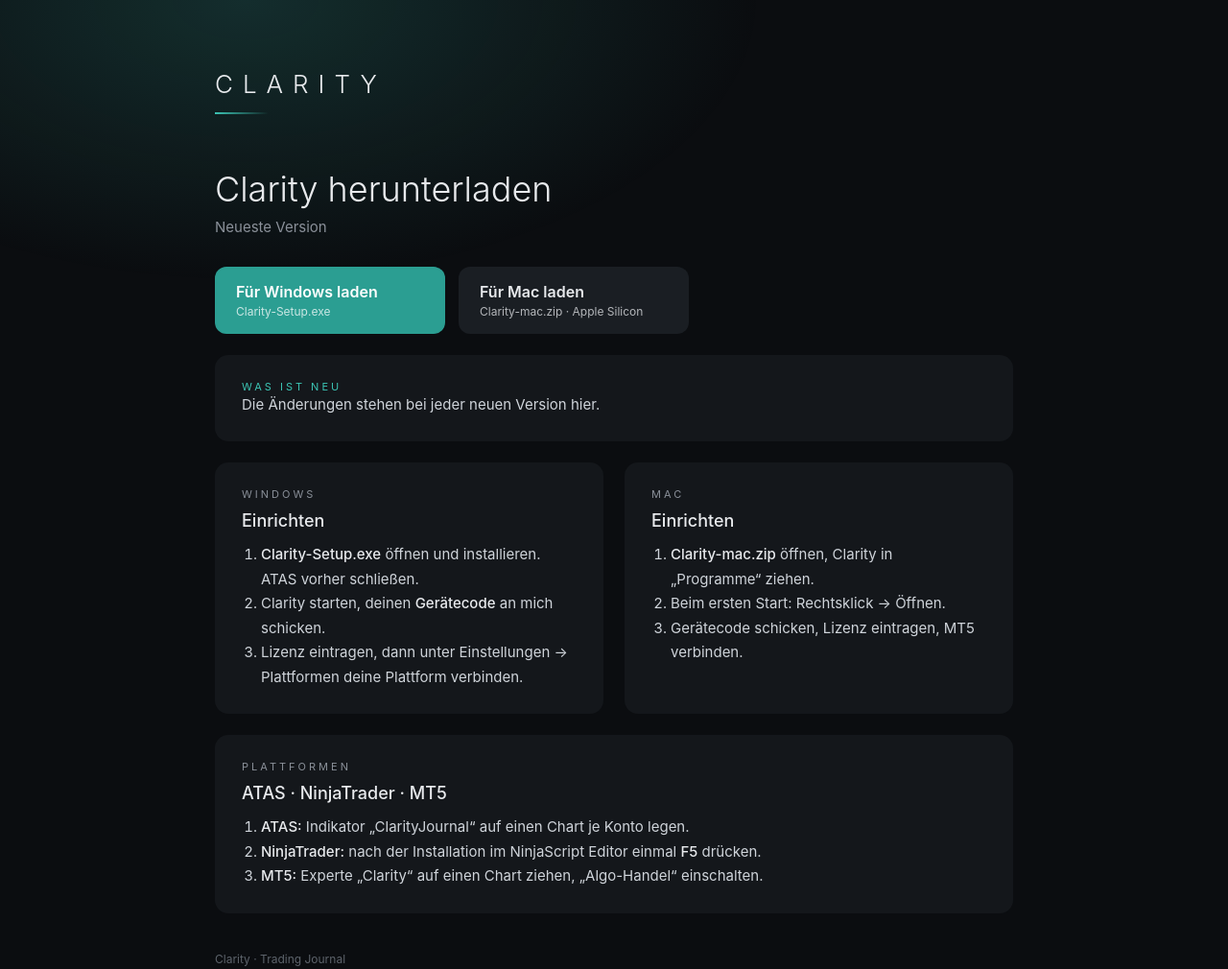
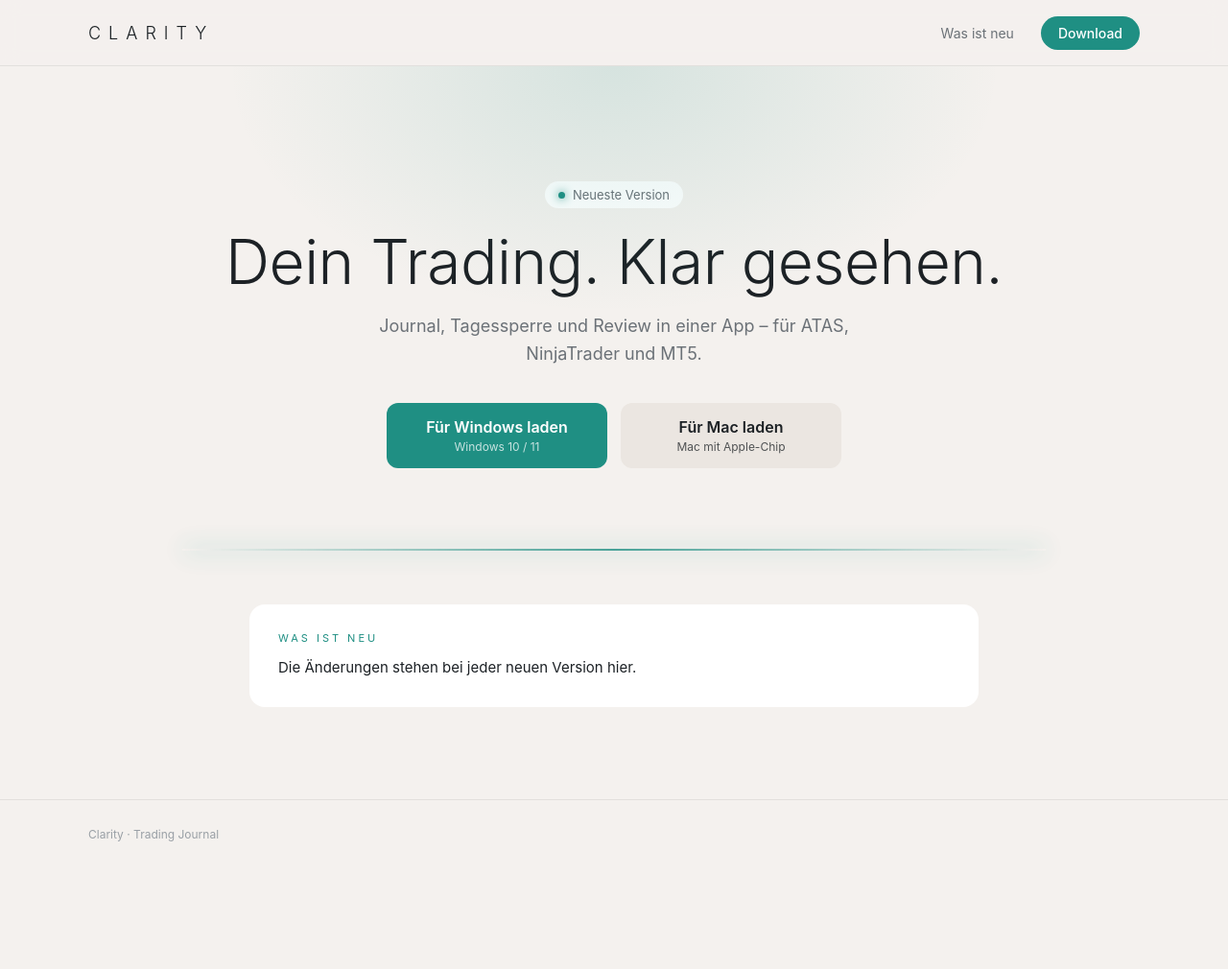
Before and after one commit to ClarityJournal/ClarityJournal.github.io, a plain HTML site: page index.html in a window 1280 px wide. Shown: the whole page at 96% size. After the commit the page ends 906 px from the top, so only its background shows below. Drawn offline with Linux system fonts and the light colour scheme; no server answers.

Commit message:
Add files via upload

```diff
--- a/index.html
+++ b/index.html
@@ -3,111 +3,66 @@
 <head>
 <meta charset="utf-8">
 <meta name="viewport" content="width=device-width, initial-scale=1">
-<title>Clarity · Download</title>
+<meta name="color-scheme" content="dark light">
+<title>Clarity · Trading Journal</title>
 <style>
-  :root{--bg:#0b0d10;--card:#14171b;--card2:#1a1e23;--text:#e8eaed;--muted:#8a9099;--accent:#3cc4b4;--accent2:#2b9e92}
-  *{box-sizing:border-box}
-  body{margin:0;background:var(--bg);color:var(--text);font-family:Inter,"Segoe UI",system-ui,-apple-system,sans-serif;-webkit-font-smoothing:antialiased}
-  .glow{position:fixed;inset:0 0 auto 0;height:420px;background:radial-gradient(60% 100% at 20% 0%,rgba(60,196,180,.18),transparent 70%);pointer-events:none}
-  main{position:relative;max-width:880px;margin:0 auto;padding:72px 24px 64px}
-  .logo{font-size:26px;font-weight:300;letter-spacing:10px}
-  .line{width:56px;height:2px;margin-top:14px;background:linear-gradient(90deg,var(--accent),transparent)}
-  .eb{font-size:11px;letter-spacing:3px;text-transform:uppercase;color:var(--muted)}
-  .eba{color:var(--accent)}
-  h1{font-size:36px;font-weight:300;margin:56px 0 8px}
-  .sub{color:var(--muted);font-size:15px;margin:0}
-  .btns{display:flex;flex-wrap:wrap;gap:14px;margin-top:32px}
-  .btn{display:flex;flex-direction:column;justify-content:center;min-width:240px;padding:16px 22px;border-radius:12px;text-decoration:none;color:#fff;background:var(--accent2);transition:transform .15s,box-shadow .15s}
-  .btn:hover{transform:translateY(-1px);box-shadow:0 8px 28px rgba(60,196,180,.25)}
-  .btn.alt{background:var(--card2);color:var(--text)}
-  .btn b{font-size:16px;font-weight:600}
-  .btn span{font-size:12px;opacity:.75;margin-top:3px}
-  .card{background:var(--card);border-radius:14px;padding:26px 28px;margin-top:22px}
-  .card h2{font-size:18px;font-weight:500;margin:10px 0 12px}
-  .notes{white-space:pre-line;color:#cfd4da;font-size:15px;line-height:1.6}
-  ol{margin:6px 0 0;padding-left:20px;color:#cfd4da;font-size:15px;line-height:1.7}
-  ol b{color:var(--text);font-weight:500}
-  .grid{display:grid;grid-template-columns:repeat(auto-fit,minmax(240px,1fr));gap:22px}
-  .grid .card{margin-top:0}
-  footer{margin-top:40px;color:#5d636b;font-size:12px}
-  a.inline{color:var(--accent);text-decoration:none}
+:root{--bg:#0b0d10;--bg2:#0f1216;--card:#14171b;--card2:#1b1f24;--text:#e8eaed;--muted:#8a9099;--faint:#5d636b;--accent:#3cc4b4;--btn:#2b9e92;--btntext:#fff;--line:rgba(255,255,255,.06);--glow:rgba(60,196,180,.20);--beam:#3cc4b4}
+@media (prefers-color-scheme: light){:root{--bg:#f4f1ee;--bg2:#efebe7;--card:#ffffff;--card2:#ebe6e1;--text:#1c2125;--muted:#6b7177;--faint:#9aa0a6;--accent:#1f8f83;--btn:#1f8f83;--btntext:#fff;--line:rgba(0,0,0,.07);--glow:rgba(31,143,131,.14);--beam:#1f8f83}}
+*{box-sizing:border-box}
+html,body{margin:0;background:var(--bg);color:var(--text);font-family:Inter,"Segoe UI",system-ui,-apple-system,sans-serif;-webkit-font-smoothing:antialiased}
+a{color:inherit;text-decoration:none}
+.wrap{max-width:1160px;margin:0 auto;padding:0 32px}
+nav{position:sticky;top:0;z-index:5;backdrop-filter:blur(10px);background:color-mix(in srgb,var(--bg) 80%,transparent);border-bottom:1px solid var(--line)}
+nav .wrap{display:flex;align-items:center;justify-content:space-between;height:68px}
+.logo{font-size:18px;font-weight:300;letter-spacing:8px}
+.navlinks{display:flex;gap:28px;align-items:center;font-size:14px;color:var(--muted)}
+.navlinks a:hover{color:var(--text)}
+.pillbtn{padding:9px 18px;border-radius:999px;background:var(--btn);color:var(--btntext)!important;font-weight:500}
+.eb{font-size:11px;letter-spacing:3px;text-transform:uppercase;color:var(--accent)}
+.btn{display:inline-flex;flex-direction:column;justify-content:center;min-width:230px;padding:15px 22px;border-radius:12px;background:var(--btn);color:var(--btntext);transition:transform .15s,box-shadow .15s}
+.btn:hover{transform:translateY(-1px);box-shadow:0 10px 30px var(--glow)}
+.btn.alt{background:var(--card2);color:var(--text)}
+.btn b{font-size:16px;font-weight:600}.btn span{font-size:12px;opacity:.75;margin-top:3px}
+.btns{display:flex;flex-wrap:wrap;gap:14px}
+.ver{display:inline-flex;align-items:center;gap:8px;font-size:13px;color:var(--muted);padding:6px 14px;border-radius:999px;background:var(--card)}
+.ver i{width:7px;height:7px;border-radius:50%;background:var(--accent);box-shadow:0 0 10px var(--accent)}
+.card{background:var(--card);border-radius:16px;padding:28px 30px}
+.notes{white-space:pre-line;font-size:15px;line-height:1.65;margin-top:12px}
+.beam{height:2px;background:linear-gradient(90deg,transparent,var(--beam),transparent);box-shadow:0 0 24px var(--beam);opacity:.8}
+footer{border-top:1px solid var(--line);margin-top:96px}
+footer .wrap{display:flex;justify-content:space-between;height:72px;align-items:center;font-size:12px;color:var(--faint)}
+.glowbg{position:absolute;inset:0;pointer-events:none;background:radial-gradient(50% 60% at 15% 10%,var(--glow),transparent 70%)}
+.hero{position:relative}
+h1{font-weight:300;letter-spacing:-.5px;margin:0}
+.lead{color:var(--muted);font-size:18px;line-height:1.6;margin:0}
+/* Seite */
+.v2 .hero .wrap{text-align:center;padding-top:120px}
+.v2 h1{font-size:64px;line-height:1.05;margin:22px auto 20px;max-width:820px}
+.v2 .lead{max-width:560px;margin:0 auto 36px}
+.v2 .btns{justify-content:center}
+.v2 .beamwrap{margin:84px auto 0;max-width:900px}
+.v2 .notesec{max-width:760px;margin:56px auto 0}
+.v2 .glowbg{background:radial-gradient(45% 55% at 50% 0%,var(--glow),transparent 70%)}
+@media (max-width:860px){.v2 h1{font-size:40px}.navlinks a:not(.pillbtn){display:none}}
 </style>
 </head>
 <body>
-<div class="glow"></div>
-<main>
-  <div class="logo">CLARITY</div>
-  <div class="line"></div>
-
-  <h1>Clarity herunterladen</h1>
-  <p class="sub" id="ver">Neueste Version</p>
-
-  <div class="btns">
-    <a class="btn" id="win" href="#"><b>Für Windows laden</b><span>Clarity-Setup.exe</span></a>
-    <a class="btn alt" id="mac" href="#"><b>Für Mac laden</b><span>Clarity-mac.zip · Apple Silicon</span></a>
-  </div>
-
-  <div class="card">
-    <div class="eb eba">Was ist neu</div>
-    <div class="notes" id="notes">Die Änderungen stehen bei jeder neuen Version hier.</div>
-  </div>
-
-  <div class="grid" style="margin-top:22px">
-    <div class="card">
-      <div class="eb">Windows</div>
-      <h2>Einrichten</h2>
-      <ol>
-        <li><b>Clarity-Setup.exe</b> öffnen und installieren. ATAS vorher schließen.</li>
-        <li>Clarity starten, deinen <b>Gerätecode</b> an mich schicken.</li>
-        <li>Lizenz eintragen, dann unter Einstellungen → Plattformen deine Plattform verbinden.</li>
-      </ol>
-    </div>
-    <div class="card">
-      <div class="eb">Mac</div>
-      <h2>Einrichten</h2>
-      <ol>
-        <li><b>Clarity-mac.zip</b> öffnen, Clarity in „Programme“ ziehen.</li>
-        <li>Beim ersten Start: Rechtsklick → Öffnen.</li>
-        <li>Gerätecode schicken, Lizenz eintragen, MT5 verbinden.</li>
-      </ol>
-    </div>
-  </div>
-
-  <div class="card">
-    <div class="eb">Plattformen</div>
-    <h2>ATAS · NinjaTrader · MT5</h2>
-    <ol>
-      <li><b>ATAS:</b> Indikator „ClarityJournal“ auf einen Chart je Konto legen.</li>
-      <li><b>NinjaTrader:</b> nach der Installation im NinjaScript Editor einmal <b>F5</b> drücken.</li>
-      <li><b>MT5:</b> Experte „Clarity“ auf einen Chart ziehen, „Algo-Handel“ einschalten.</li>
-    </ol>
-  </div>
-
-  <footer id="foot">Clarity · Trading Journal</footer>
-</main>
-
+<nav><div class="wrap"><div class="logo">CLARITY</div><div class="navlinks"><a href="#neu">Was ist neu</a><a class="pillbtn" href="#download">Download</a></div></div></nav>
+<div id="root"></div>
+<footer><div class="wrap"><span>Clarity · Trading Journal</span><span id="fver"></span></div></footer>
 <script>
-  // ── Nur diese zwei Zeilen anpassen ──────────────────────────────
-  const OWNER = "ClarityJournal";
-  const REPO  = "ClarityJournal.github.io";
-  // ────────────────────────────────────────────────────────────────
-  const base = `https://github.com/${OWNER}/${REPO}/releases/latest/download/`;
-  document.getElementById('win').href = base + 'Clarity-Setup.exe';
-  document.getElementById('mac').href = base + 'Clarity-mac.zip';
-
-  function show(rel){
-    const v = (rel.tag_name || '').replace(/^v/i,'');
-    const d = rel.published_at ? new Date(rel.published_at).toLocaleDateString('de-DE') : '';
-    document.getElementById('ver').textContent = 'Version ' + v + (d ? ' · ' + d : '');
-    if (rel.body) document.getElementById('notes').textContent = rel.body.trim();
-  }
-  const demo = new URLSearchParams(location.search).has('demo');
-  if (demo) {
-    show({tag_name:'v3.5.1', published_at:'2026-11-22T12:00:00Z', body:'Sperre schließt einen Einstieg jetzt sofort statt nach 8 Sekunden.\n„Alles löschen“ hebt die heutige Sperre nicht mehr auf.\nDeutliche Warnung, wenn der Indikator bei gesperrtem Konto wegfällt.'});
-  } else {
-    fetch(`https://api.github.com/repos/${OWNER}/${REPO}/releases/latest`)
-      .then(r => r.ok ? r.json() : null).then(rel => rel && show(rel)).catch(() => {});
-  }
+const OWNER="ClarityJournal",REPO="ClarityJournal.github.io";
+const base=`https://github.com/${OWNER}/${REPO}/releases/latest/download/`;
+const V='2';
+const btns=`<div class="btns" id="download"><a class="btn" href="${base}Clarity-Setup.exe"><b>Für Windows laden</b><span>Windows 10 / 11</span></a><a class="btn alt" href="${base}Clarity-mac.zip"><b>Für Mac laden</b><span>Mac mit Apple-Chip</span></a></div>`;
+const ver=`<span class="ver"><i></i><span class="vtxt">Neueste Version</span></span>`;
+const notes=`<div class="card" id="neu"><div class="eb">Was ist neu</div><div class="notes" id="notes">Die Änderungen stehen bei jeder neuen Version hier.</div></div>`;
+const T={
+'2':`<div class="v2"><section class="hero"><div class="glowbg"></div><div class="wrap">${ver}<h1>Dein Trading. Klar gesehen.</h1><p class="lead">Journal, Tagessperre und Review in einer App – für ATAS, NinjaTrader und MT5.</p>${btns}<div class="beamwrap beam"></div><div class="notesec" style="text-align:left">${notes}</div></div></section></div>`};
+document.getElementById('root').innerHTML=T[V]||T['2'];
+function show(rel){const v=(rel.tag_name||'').replace(/^v/i,'');const d=rel.published_at?new Date(rel.published_at).toLocaleDateString('de-DE'):'';
+ document.querySelectorAll('.vtxt').forEach(e=>e.textContent=V==='3'?'Clarity '+v:'Version '+v+(d?' · '+d:''));const vd=document.getElementById('vdate');if(vd)vd.textContent=d;
+ document.getElementById('fver').textContent='Version '+v;if(rel.body)document.getElementById('notes').textContent=rel.body.trim()}
+fetch(`https://api.github.com/repos/${OWNER}/${REPO}/releases/latest`).then(r=>r.ok?r.json():null).then(r=>r&&show(r)).catch(()=>{});
 </script>
-</body>
-</html>
+</body></html>
```
